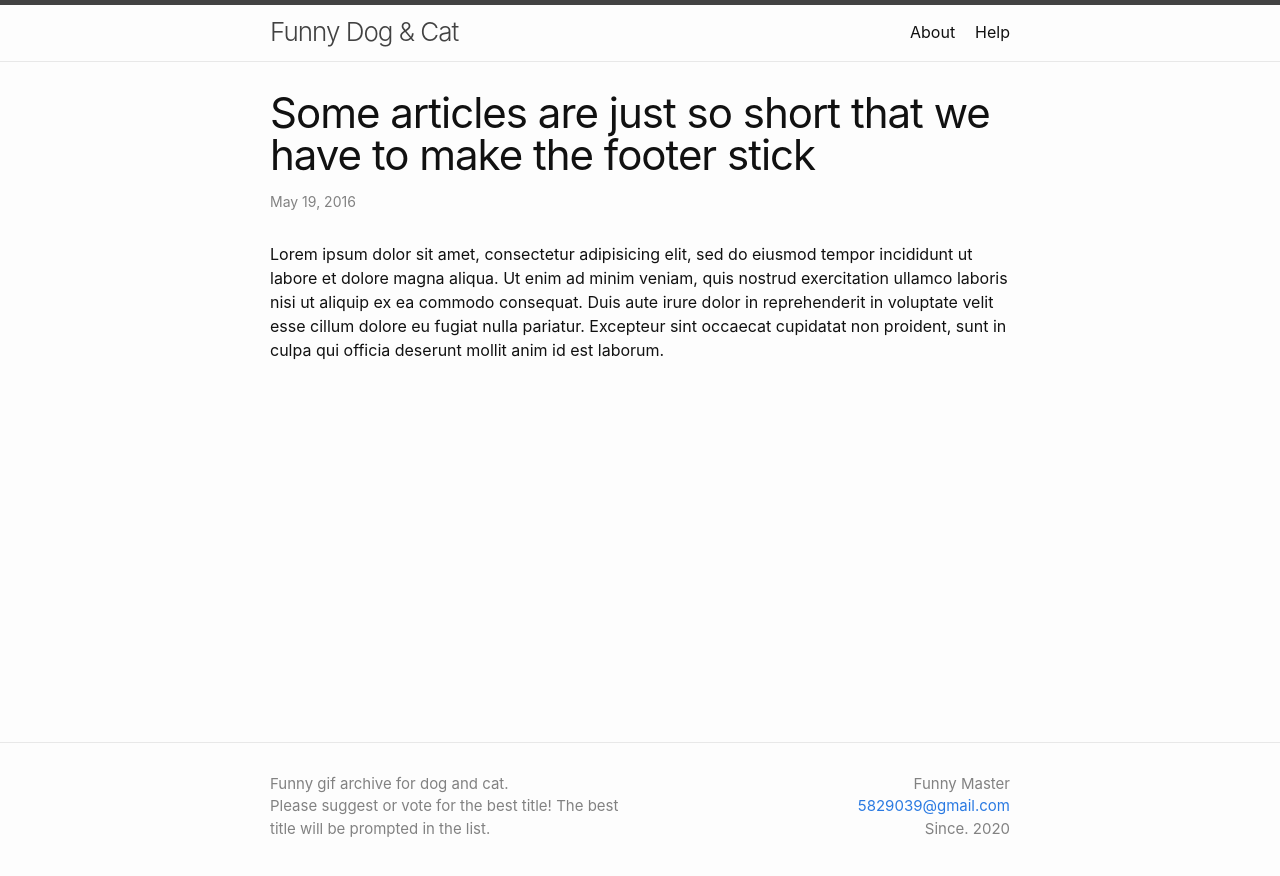
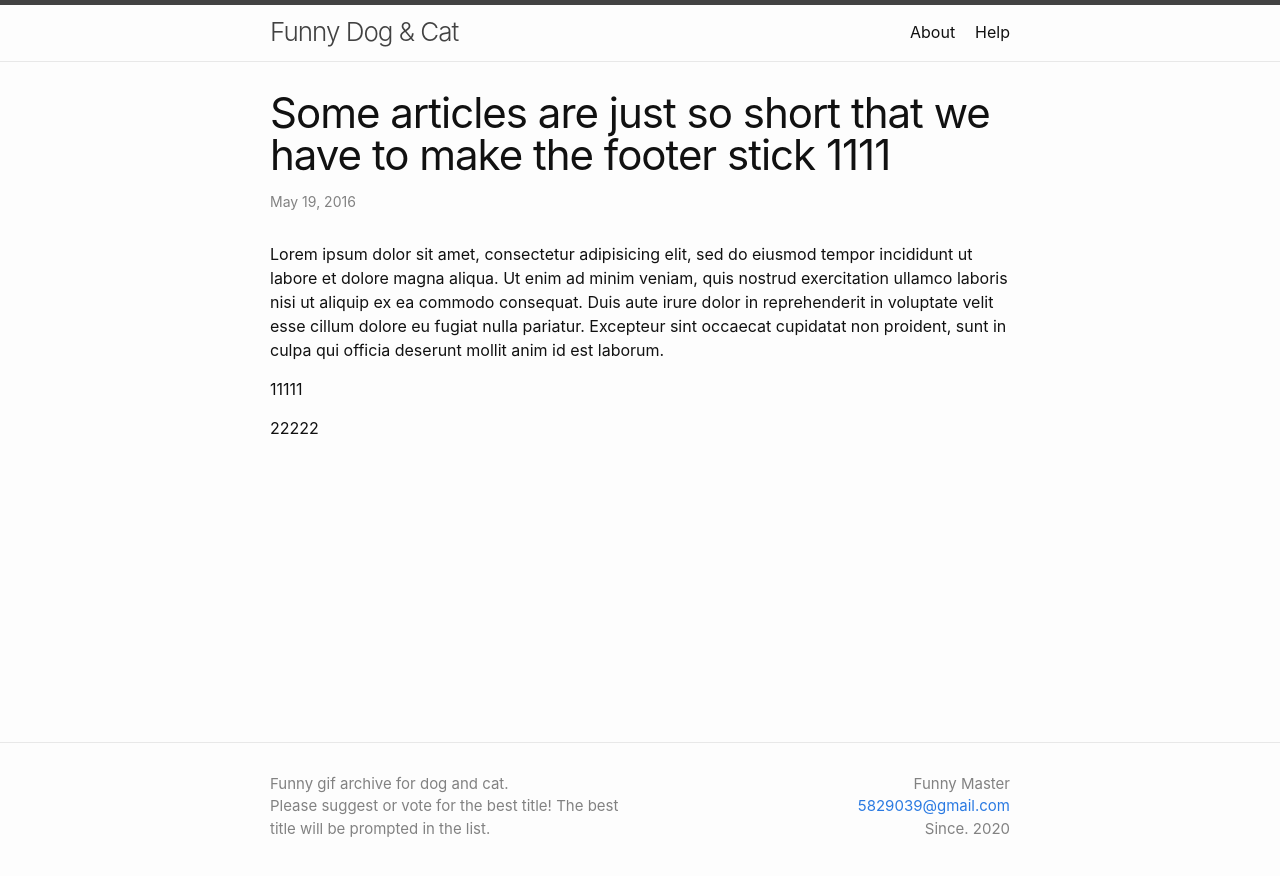
Before and after one commit to funnydogcat/alpha, a Jekyll site: the page built from _posts/2016-05-19-super-short-article.md, in a window 1280 px wide. Shown: the top 876 px of the page. Built offline with Jekyll 4.4.1, drawn with Linux system fonts in a browser that asks for light colours.

Commit message:
Update 2016-05-19-super-short-article.md

```diff
--- a/_posts/2016-05-19-super-short-article.md
+++ b/_posts/2016-05-19-super-short-article.md
@@ -1,7 +1,20 @@
 ---
 layout: post
-title: "Some articles are just so short that we have to make the footer stick"
+title: "Some articles are just so short that we have to make the footer stick 1111"
 categories: cat dog
 ---
 
 Lorem ipsum dolor sit amet, consectetur adipisicing elit, sed do eiusmod tempor incididunt ut labore et dolore magna aliqua. Ut enim ad minim veniam, quis nostrud exercitation ullamco laboris nisi ut aliquip ex ea commodo consequat. Duis aute irure dolor in reprehenderit in voluptate velit esse cillum dolore eu fugiat nulla pariatur. Excepteur sint occaecat cupidatat non proident, sunt in culpa qui officia deserunt mollit anim id est laborum.
+
+
+11111
+{% for dino in site.data.dinos %}
+  <h2>{{dino.name}}</h2>
+  <dl>
+    <dt>Diet</dt>
+    <dd>{{dino.diet}}</dd>
+    <dt>Size</dt>
+    <dd>{{dino.size}}</dd>
+  </dl>
+{% endfor %}
+22222
```
